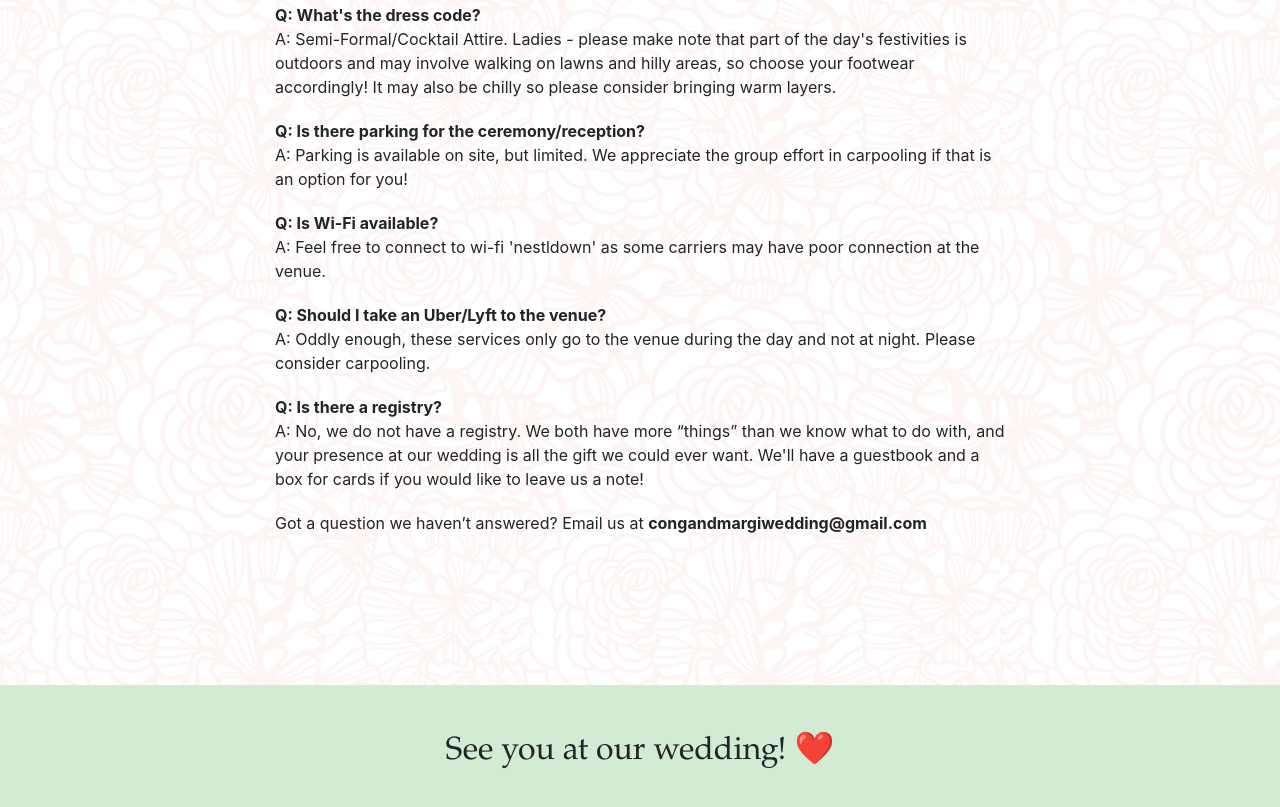
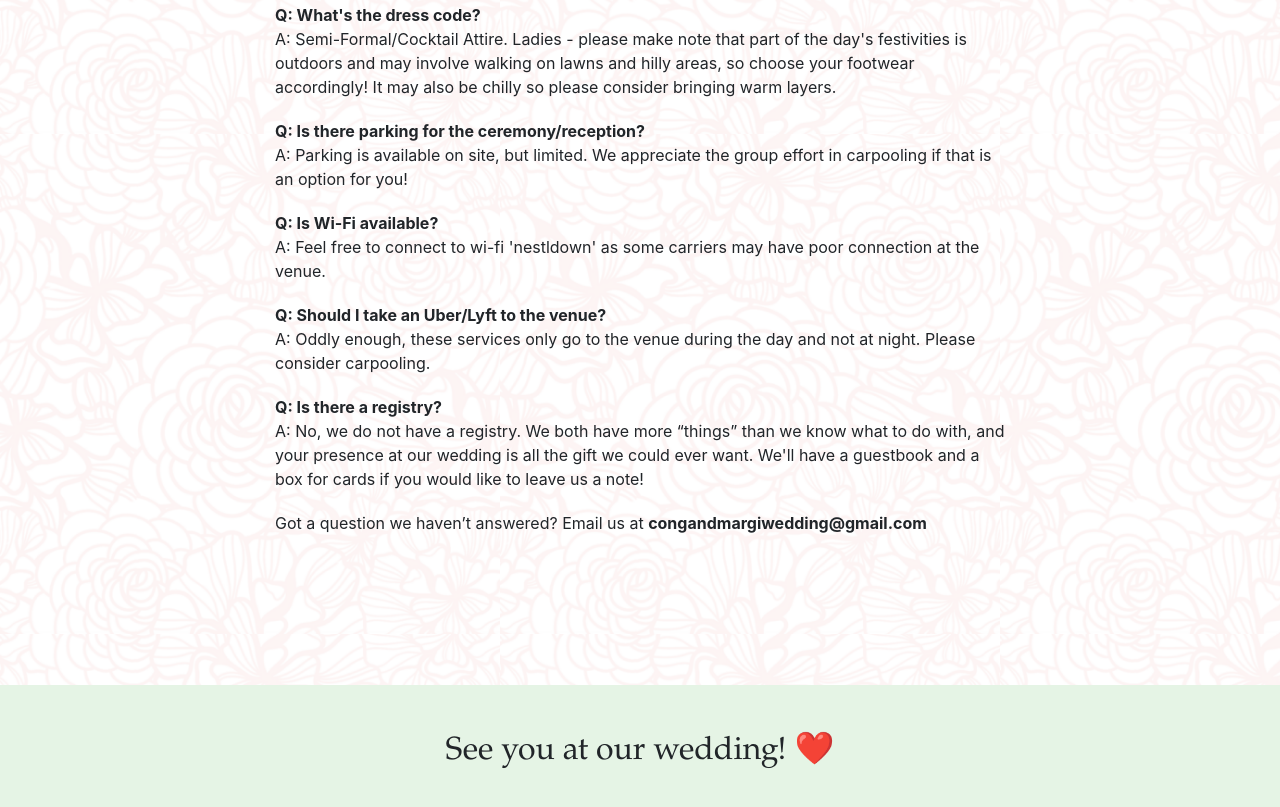
Before and after one commit to congchen5/congandmargi_website, a website with bundled scripts: page index2.html in a window 1280 px wide. Shown: the part 2930-3737 px from the top of the page. Built offline with nearby package versions, Linux system fonts and the light colour scheme.

Commit message:
update light green color

```diff
--- a/css/cong-and-margi.scss
+++ b/css/cong-and-margi.scss
@@ -7,7 +7,7 @@
 
 $light-pink: #ffeaeb;
 $dark-pink: #dd8a8b;
-$light-green: #d3ebd2;
+$light-green: #e5f4e5;
 
 .bg-pink {
   background-color: $light-pink;
```
Also changed, not shown: css/cong-and-margi.css.
